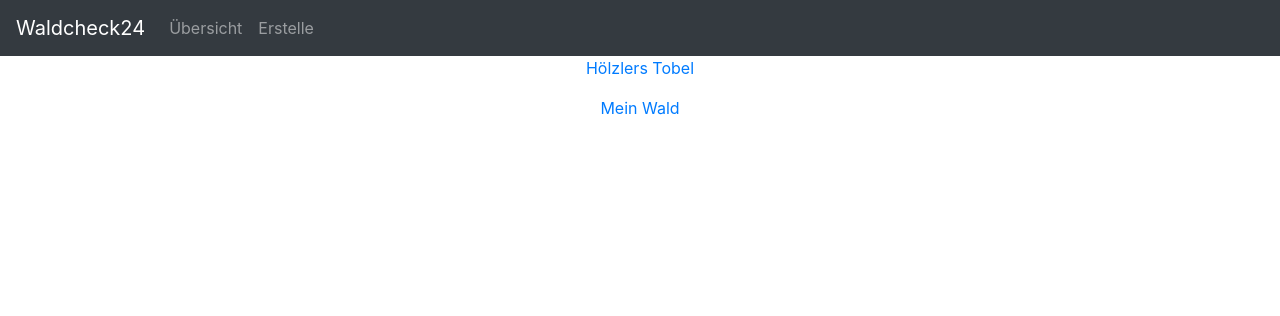
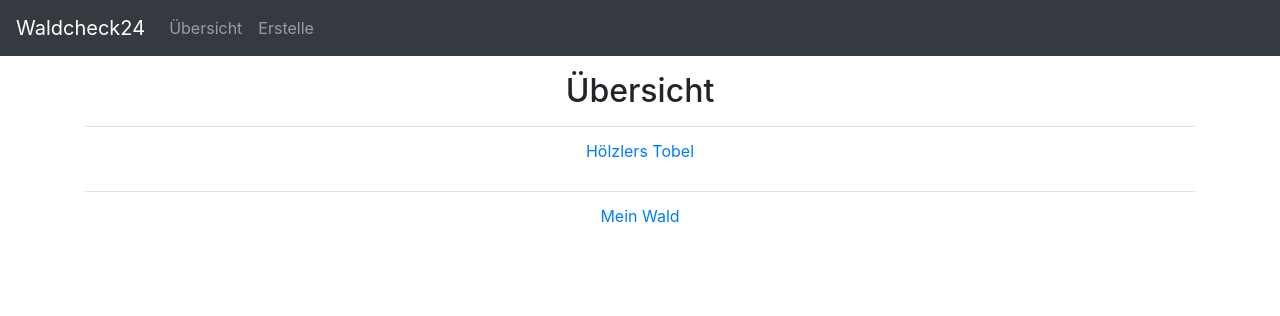
Before and after one commit to wnhrt/waldcheck24, a Flask app: page /wald/overview in a window 1280 px wide. Shown: the top 316 px of the page. Run offline with Flask 2, Linux system fonts and the light colour scheme; data comes from the database, SQL or seed files in the repository; some libraries are stand-ins or nearby versions.

Commit message:
changed layout

```diff
--- a/waldcheck24/templates/index.html
+++ b/waldcheck24/templates/index.html
@@ -4,6 +4,6 @@
 
 {% block content %}
 <div class="container">
-	<h2 class="text-center">Willkommen auf Waldcheck24!</h2>
+	<h2 class="m-3 text-center">Willkommen auf Waldcheck24!</h2>
 </div>
 {% endblock %}
--- a/waldcheck24/templates/wald/overview.html
+++ b/waldcheck24/templates/wald/overview.html
@@ -3,9 +3,19 @@
 {% block title %}Überblick{% endblock %}
 
 {% block content %}
+<div class="container">
+<h2 class="m-3 text-center">Übersicht</h2>
+<table class="table">
 {% for wald in waelder %}
-	<p class="text-center">
-		<a href="{{ url_for('wald.details', wald_id=wald.wald_id) }}">{{ wald.name }}</a>
-	</p>
+	<tr>
+		<td>
+			<p class="text-center">
+				<a href="{{ url_for('wald.details', wald_id=wald.wald_id) }}">{{ wald.name }}</a>
+			</p>
+		</td>
+	</tr>
 {% endfor %}
+</table>
+
+</div>
 {% endblock %}
```
